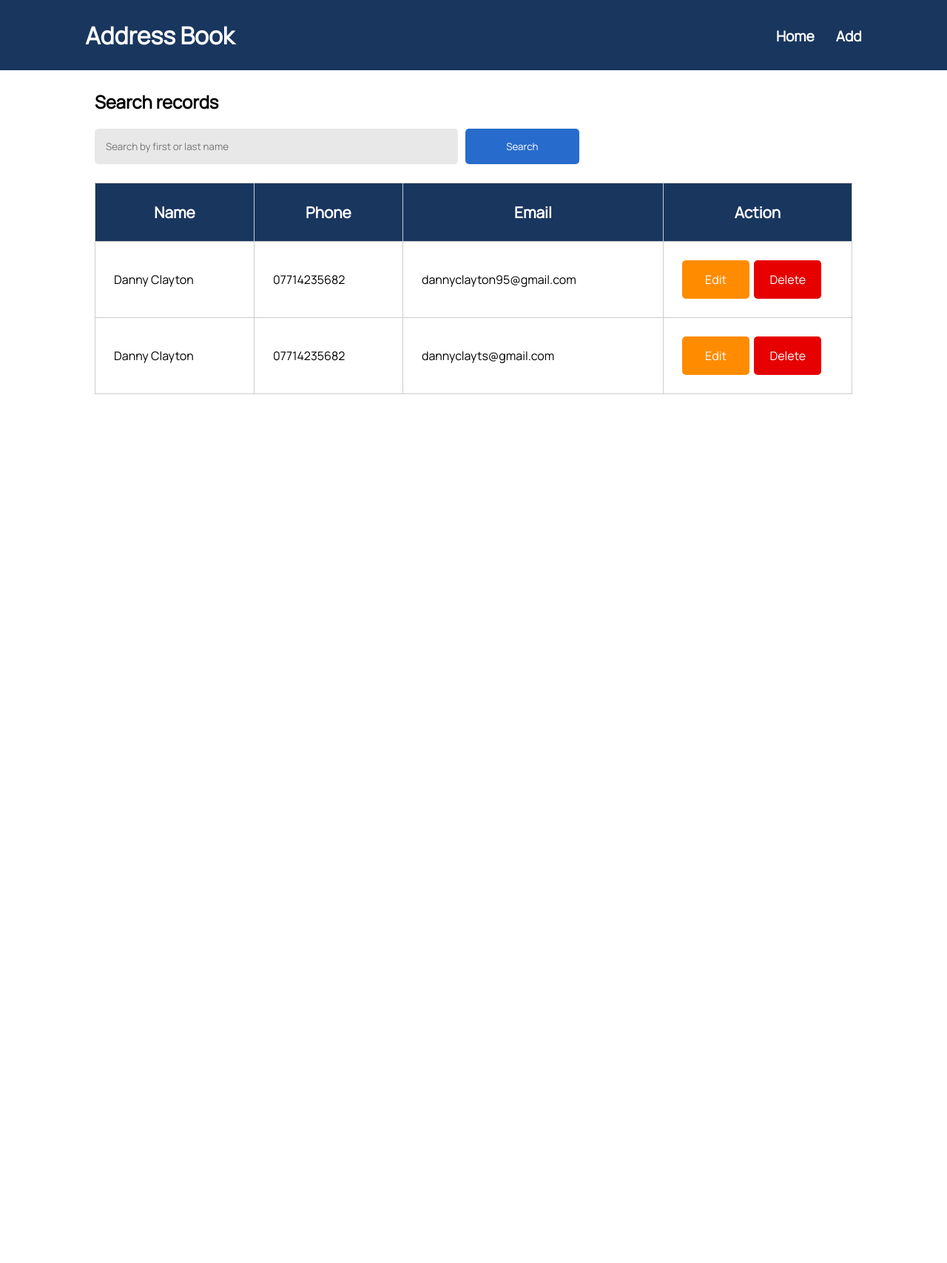
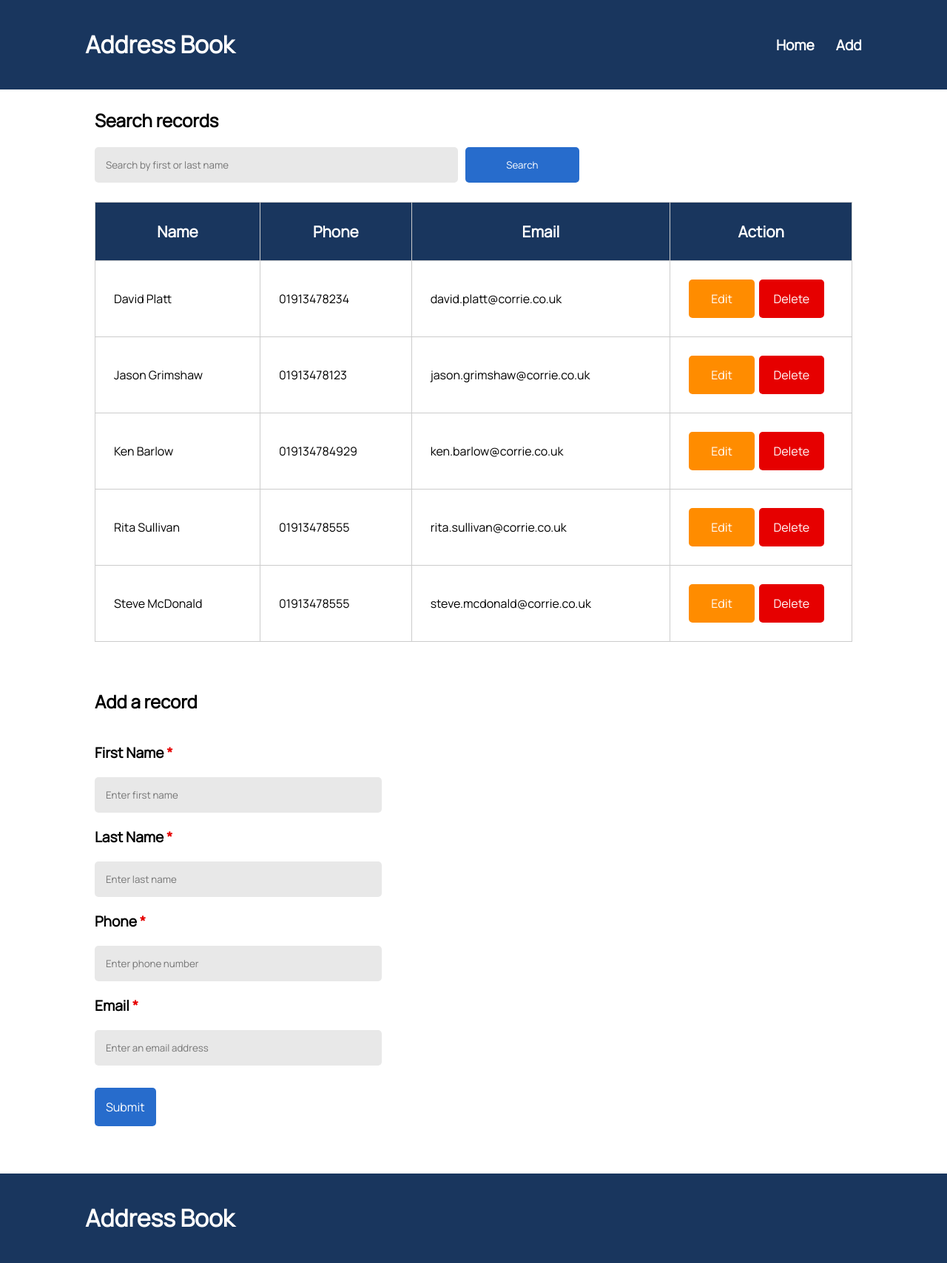
Before and after one commit to DannyC4954/address-book, a PHP site: page /address-book/ in a window 1280 px wide. Shown: the whole page at 74% size. Before the commit the page ends 533 px from the top, so only its background shows below. Run offline with PHP 8.4, Linux system fonts and the light colour scheme.

Commit message:
Step 3
Ajax requests added in for add, delete and load. Original PHP functions left in for reference.

```diff
--- a/app/controllers/Home.php
+++ b/app/controllers/Home.php
@@ -10,18 +10,66 @@ class Home extends Controller {
 
         $search = $this->addressModel->searchRecords();
         $load = $this->addressModel->loadRecords();
-        $add = $this->addressModel->addRecord();
-        $delete = $this->addressModel->deleteRecord();
 
         $data = [
             'title' => 'Address Book - Home',
             'search' => $search,
             'load' => $load,
-            'add' => $add,
-            'delete' => $delete,
         ];
 
         $this->view('home/index', $data );
     }
 
+    public function ajaxadd() {
+
+        if( isset( $_POST["ajax-add"] ) ){
+            // Add data to JSON file
+            $fileData = file_get_contents( '../app/results.json' );
+
+            // decode json
+            $jsonArray = json_decode($fileData, true);
+
+            if( !empty( $jsonArray ) ){
+                foreach( $jsonArray as $j ){
+                    if( $j["email"] == $_POST["email"] ){
+                        return "Email already in use, please enter another";
+                    }
+                }
+            }
+
+            // add data
+            $jsonArray[] = array(
+                'first_name'=> $_POST["first_name"],
+                'last_name'=> $_POST["last_name"],
+                'phone'=> $_POST["phone"],
+                'email'=>$_POST["email"]
+            );
+
+            // encode json and save to file
+            file_put_contents('../app/results.json', json_encode($jsonArray));
+        }
+
+    }
+
+    public function ajaxdelete() {
+        if( isset( $_POST["delete-record"] ) ){
+            // Get data from JSON file
+            $fileData = file_get_contents( '../app/results.json' );
+
+            // decode json
+            $jsonArray = json_decode($fileData, true);
+            foreach ($jsonArray as $key => $value) {
+
+                if ( $value['email'] == $_POST["delete-ID"] ) {
+
+                    unset( $jsonArray[$key] );
+
+                }
+
+            }
+
+            file_put_contents('../app/results.json', json_encode($jsonArray));
+        }
+    }
+
 }
--- a/app/models/Address.php
+++ b/app/models/Address.php
@@ -2,6 +2,7 @@
 
     class Address {
 
+        // Load still being used to show address book on index page
         public function loadRecords(){
             // Add data to JSON file
             $fileData = file_get_contents( '../app/results.json' );
@@ -12,6 +13,7 @@
             return $jsonArray;
         }
 
+        // Search still being used to search records on index page
         public function searchRecords(){
             if( isset( $_POST["search-address"] ) ){
                 // Get data from JSON file
@@ -26,6 +28,7 @@
 
         }
 
+        // Original functions for PHP CRUD
         public function validation(){
             if( isset( $_POST["add-record"] ) ){
 
@@ -123,6 +126,7 @@
             }
         }
 
+        // View still being used to edit records
         public function viewRecord(){
             if( isset( $_GET["email"] ) ) {
                 // Get data from JSON file
--- a/app/results.json
+++ b/app/results.json
@@ -1 +1 @@
-[{"first_name":"Danny","last_name":"Clayton","phone":"07714235682","email":"dannyclayton95@gmail.com"},{"first_name":"Danny","last_name":"Clayton","phone":"07714235682","email":"dannyclayts@gmail.com"}]
+[{"first_name":"David","last_name":"Platt","phone":"01913478234","email":"david.platt@corrie.co.uk"},{"first_name":"Jason","last_name":"Grimshaw","phone":"01913478123","email":"jason.grimshaw@corrie.co.uk"},{"first_name":"Ken","last_name":"Barlow","phone":"019134784929","email":"ken.barlow@corrie.co.uk"},{"first_name":"Rita","last_name":"Sullivan","phone":"01913478555","email":"rita.sullivan@corrie.co.uk"},{"first_name":"Steve","last_name":"McDonald","phone":"01913478555","email":"steve.mcdonald@corrie.co.uk"}]
--- a/app/views/home/index.php
+++ b/app/views/home/index.php
@@ -1,8 +1,15 @@
 <?php
 
 require APPROOT . '/views/inc/header.php';
-
 if( $data["load"] ){
+    echo "<div class=\"error-modal\">";
+        echo "<div class=\"error-content\">";
+            echo "<h2 class=\"pb-20\">Form error</h2>";
+            echo "<p class=\"pb-50\">Please make sure that you complete the required (<span class=\"red\">*</span>) fields
+            before submitting a new record. Remember to include 11 digits for phone numbers and a valid @ for email addresses.</p>";
+            echo "<a class=\"action-btn red-bck close-btn\">Close</a>";
+        echo "</div>";
+    echo "</div>";
     echo "<div class=\"search-con\">";
         echo "<h2 class=\"pb-20\">Search records</h2>";
         echo "<form method=\"POST\">";
@@ -20,7 +27,6 @@ if( $data["load"] ){
         echo "</tr>";
         echo "</thead>";
         echo "<tbody>";
-        $count = 0;
         if( isset( $data["search"] ) ){
             foreach( $data["search"][0] as $result ){
                 if( $result["last_name"] ==  $data["search"][1] || $result["first_name"] ==  $data["search"][1]  ){
@@ -31,10 +37,10 @@ if( $data["load"] ){
                     echo "<td>{$result["email"]}</td>";
                     echo "<td>";
                         echo "<a class=\"action-btn\" href=\"".URLROOT."/add?email={$result["email"]}\">Edit</a>";
-                        echo "<label for=\"delete-{$count}\" class=\"action-btn red-bck\">Delete</label>";
+                        echo "<label for=\"delete-{$result["email"]}\" class=\"action-btn red-bck\">Delete</label>";
                         echo "<form method=\"POST\">";
                             echo "<input type=\"hidden\" name=\"delete-ID\" value=\"{$result["email"]}\" />";
-                            echo "<input type=\"submit\" id=\"delete-{$count}\" class=\"hidden-ip\" name=\"delete-record\" />";
+                            echo "<input type=\"submit\" id=\"delete-{$result["email"]}\" class=\"hidden-ip\" name=\"delete-record\" />";
                         echo "</form>";
                     echo "</td>";
                 echo "</tr>";
@@ -49,10 +55,10 @@ if( $data["load"] ){
                     echo "<td>{$record["email"]}</td>";
                     echo "<td>";
                         echo "<a class=\"action-btn\" href=\"".URLROOT."/add?email={$record["email"]}\">Edit</a>";
-                        echo "<label for=\"delete-{$count}\" class=\"action-btn red-bck\">Delete</label>";
-                        echo "<form method=\"POST\">";
+                        echo "<label for=\"delete-{$record["email"]}\" class=\"action-btn red-bck\">Delete</label>";
+                        echo "<form class=\"ajax-delete\" action=\"".URLROOT."/home/ajaxdelete\" method=\"POST\">";
                             echo "<input type=\"hidden\" name=\"delete-ID\" value=\"{$record["email"]}\" />";
-                            echo "<input type=\"submit\" id=\"delete-{$count}\" class=\"hidden-ip\" name=\"delete-record\" />";
+                            echo "<input type=\"submit\" id=\"delete-{$record["email"]}\" class=\"hidden-ip\" name=\"delete-record\" />";
                         echo "</form>";
                     echo "</td>";
                 echo "</tr>";
@@ -60,8 +66,22 @@ if( $data["load"] ){
         }
         echo "</tbody>";
     echo "</table>";
+    echo "<div class=\"main-form-con\">";
+    echo "<h2 class=\"pb-20\">Add a record</h2>";
+        echo "<form id=\"ajax-form\" action=\"".URLROOT."/home/ajaxadd\" method=\"POST\">";
+            echo "<label class=\"record-lb\">First Name <span class=\"red\">*</span></label>";
+            echo "<input class=\"main-record-ip\" type=\"text\" name=\"first_name\" placeholder=\"Enter first name\" />";
+            echo "<label class=\"record-lb\">Last Name <span class=\"red\">*</span></label>";
+            echo "<input class=\"main-record-ip\" type=\"text\" name=\"last_name\" placeholder=\"Enter last name\" />";
+            echo "<label class=\"record-lb\">Phone <span class=\"red\">*</span></label>";
+            echo "<input class=\"main-record-ip\" type=\"text\" name=\"phone\" placeholder=\"Enter phone number\" />";
+            echo "<label class=\"record-lb\">Email <span class=\"red\">*</span></label>";
+            echo "<input class=\"main-record-ip\" type=\"email\" name=\"email\" placeholder=\"Enter an email address\" />";
+            echo "<input class=\"record-sb\" type=\"submit\" name=\"ajax-add\" />";
+        echo "</form>";
+    echo "</div>";
+
 } else {
     echo "<h2 class=\"form-title pt-50 pb-20\">No records to show, <a href=\"".URLROOT."/add\">click here</a> to add a new record.</h2>";
 }
-
 require APPROOT . '/views/inc/footer.php';
--- a/app/views/inc/footer.php
+++ b/app/views/inc/footer.php
@@ -1,5 +1,9 @@
       </section>
       <footer class="footer-custom">
+        <div class="nav">
+          <div class="nav-part">
+            <a class="logo" href="<?php echo URLROOT;?>">Address Book</a>
+          </div>
       </footer>
   </body>
 </html>
--- a/public/css/stylesheet.css
+++ b/public/css/stylesheet.css
@@ -7,7 +7,7 @@
 .nav {
   display: flex;
   justify-content: space-between;
-  padding: 2% 8%;
+  padding: 3% 8%;
   background: #19365e;
   color: #fff;
   width: 84%;
@@ -168,6 +169,10 @@
 .action-btn:hover {
   cursor: pointer;
 }
+.main-form-con {
+  margin: 5% auto;
+  width: 80%;
+}
 
 /* Table styling */
 table {
@@ -210,6 +211,14 @@ td {
   display: block;
   font-weight: bold;
   font-size: 1.2em;
+}
+.main-record-ip {
+  display: block;
+  padding: 15px;
+  border-radius: 5px;
+  width: 35%;
+  background: #e8e8e8;
+  border-style: none;
 }
 .record-ip {
   display: block;
--- a/public/js/main.js
+++ b/public/js/main.js
@@ -1,14 +1,4 @@
 $(document).ready(function(){
-
-  // Fixed navigation bar
-  // $(window).on("scroll", function() {
-  //   if($(window).scrollTop() > 50) {
-  //       $(".nav").addClass("nav-scroll");
-  //   } else {
-  //       //remove the background property so it comes transparent again (defined in your css)
-  //      $(".nav").removeClass("nav-scroll");
-  //   }
-  // });
 
   $( ".menu" ).click(function() {
     $( ".side-bar" )
@@ -27,4 +17,81 @@ $(document).ready(function(){
       // .animate({ width: "0%" }, 500 )
   });
 
+  // AJAX Add
+  $('#ajax-form').on('submit', function(){
+
+    var that = $(this),
+    url = that.attr('action'),
+    type = that.attr('method'),
+    data = {};
+
+    that.find('[name]').each(function(index, value){
+      var that = $(this),
+      name = that.attr('name'),
+      value = that.val();
+
+      data[name] = value;
+    });
+
+    if( data["first_name"].length == 0 ){
+      $('.error-modal').show();
+    }
+    if( data["last_name"].length == 0 ){
+      $('.error-modal').show();
+    }
+    if( data["phone"].length < 11 ){
+      $('.error-modal').show();
+    }
+    if( data["email"].length == 0 ){
+      $('.error-modal').show();
+    } else {
+      $.ajax({
+        url: url,
+        type: type,
+        data: data,
+        success: function(response) {
+          $( "tbody" ).append( "<tr><td>"+ data["first_name"] +" "+ data["last_name"] +"</td><td>"+ data["phone"] +"</td><td>"+ data["email"] +"</td><td><a class=\"action-btn\" href=\"./add?email="+ data["email"] +"\">Edit</a><label for=\"delete-"+ data["email"] +"\" class=\"action-btn red-bck\">Delete</label><form class=\"ajax-delete\" action=\"/address-book/ajaxdelete\" method=\"POST\"><input type=\"hidden\" name=\"delete-ID\" value=\""+ data["email"] +"\" /><input type=\"submit\" id=\"delete-"+ data["email"] +"\" class=\"hidden-ip\" name=\"delete-record\" /></form></td></tr>" );
+          $('#ajax-form')[0].reset();
+        }
+      });
+    }
+
+    return false;
   });
+
+  // Close error modal
+  $('.close-btn').on('click', function(){
+    $('.error-modal').hide();
+  });
+
+  // AJAX Delete
+  $('.ajax-delete').on('submit', function(){
+
+    $(this).parent().parent().remove();
+
+    var that = $(this),
+    url = that.attr('action'),
+    type = that.attr('method'),
+    data = {};
+
+    that.find('[name]').each(function(index, value){
+      var that = $(this),
+      name = that.attr('name'),
+      value = that.val();
+
+      data[name] = value;
+    });
+
+    $.ajax({
+      url: url,
+      type: type,
+      data: data,
+      success: function(response) {
+
+      }
+    });
+
+    return false;
+  });
+
+  });
```
Also changed, not shown: other parts of public/css/stylesheet.css (+41 -31 lines).
